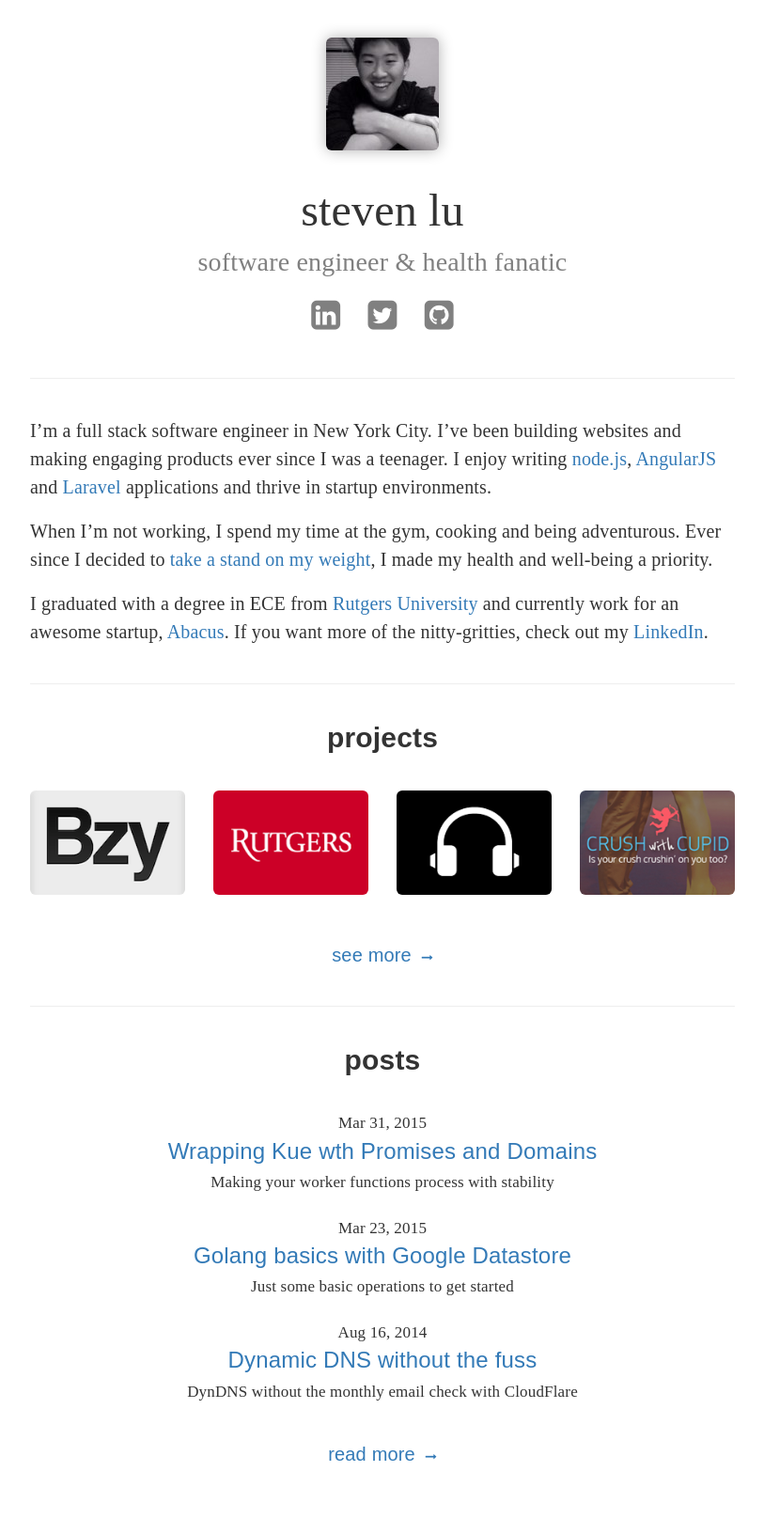
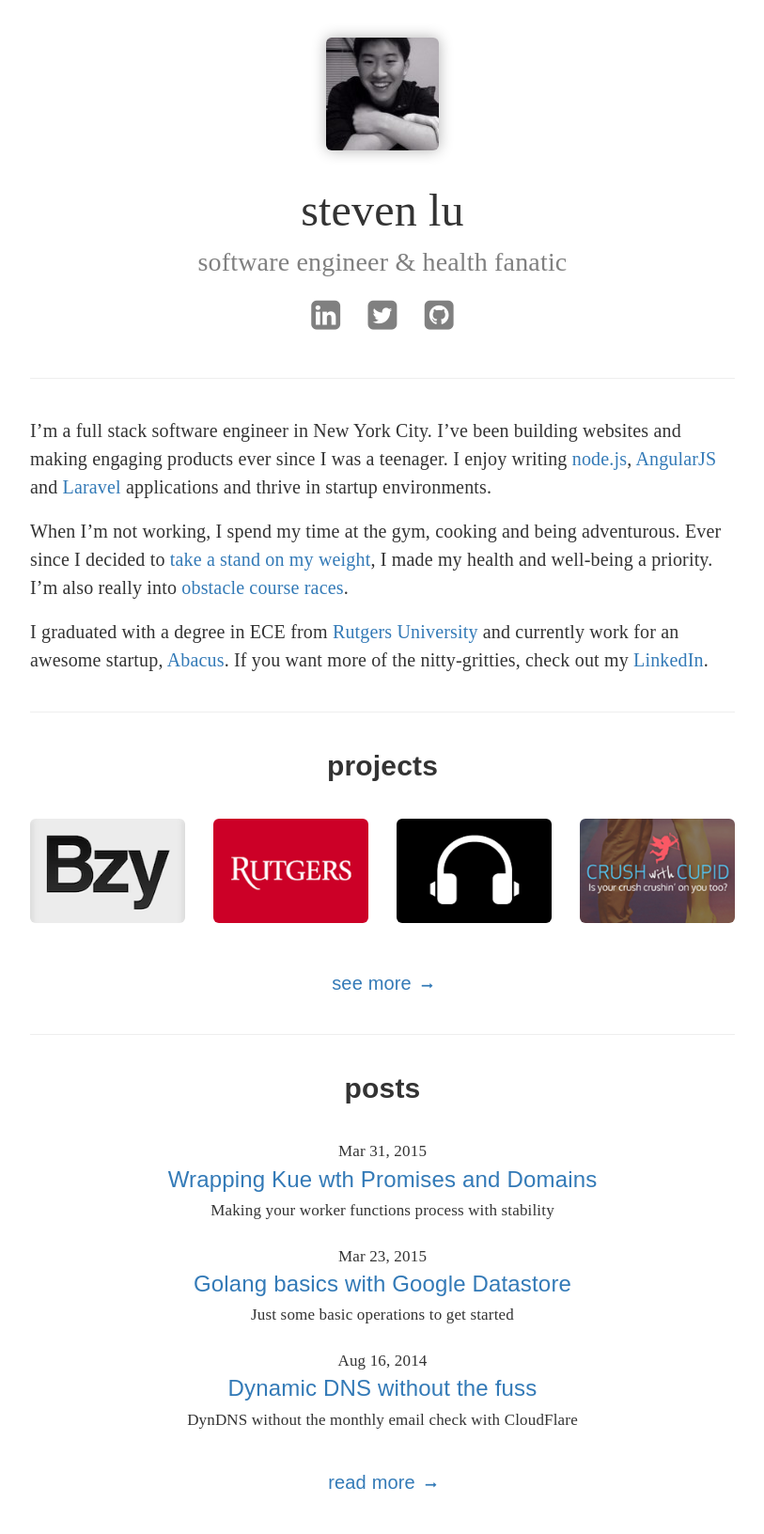
Before and after one commit to sjlu/sjlu.github.io, a Jekyll site: the page built from index.html, in a window 1280 px wide. Shown: the whole page at 94% size, without its empty margins (233-1046 px from the left). Built offline with Jekyll 4.4.1, drawn with Linux system fonts in a browser that asks for light colours; nearby versions of some CDN libraries; before the commit the page ends 1602 px from its top, so only the background shows below that.

Commit message:
link to races

```diff
--- a/_includes/about.md
+++ b/_includes/about.md
@@ -1,5 +1,5 @@
 I'm a full stack software engineer in New York City. I've been building websites and making engaging products ever since I was a teenager. I enjoy writing [node.js](http://nodejs.org/), [AngularJS](http://angularjs.org) and [Laravel](http://laravel.com/) applications and thrive in startup environments.
 
-When I'm not working, I spend my time at the gym, cooking and being adventurous. Ever since I decided to [take a stand on my weight](https://medium.com/steves-health-journey/my-transformation-story-305e0e84eae4), I made my health and well-being a priority.
+When I'm not working, I spend my time at the gym, cooking and being adventurous. Ever since I decided to [take a stand on my weight](https://medium.com/steves-health-journey/my-transformation-story-305e0e84eae4), I made my health and well-being a priority. I'm also really into [obstacle course races](/races).
 
 I graduated with a degree in ECE from [Rutgers University](http://www.rutgers.edu/) and currently work for an awesome startup, [Abacus](https://abacus.com). If you want more of the nitty-gritties, check out my [LinkedIn](https://www.linkedin.com/in/stevenlu).
```
